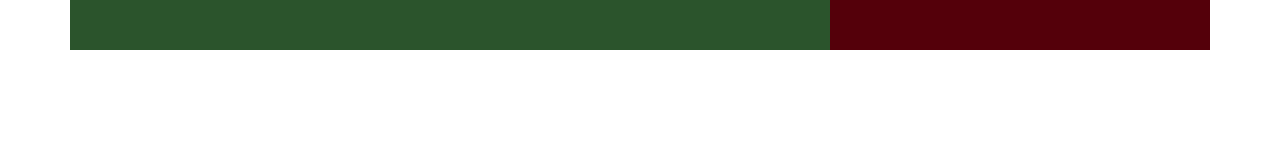
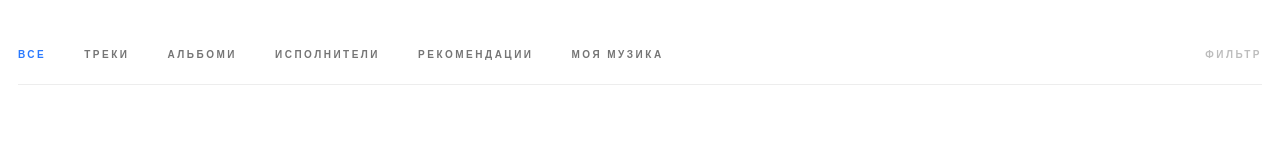
Before and after one commit to Golars/MusicOst, a plain HTML site: page index.html in a window 1280 px wide. Drawn offline with nearby package versions, Linux system fonts and the light colour scheme.

Commit message:
+index.html +main.less

```diff
--- /dev/null
+++ b/css/main.less
@@ -0,0 +1,46 @@
+@base-font: 'Open Sans', sans-serif;
+@base-font-size: 10px;
+@base-color:#757575;
+
+.container{
+  max-width: 1244px;
+  width: 100%;
+  padding: 0;
+}
+.m-menu-category{
+  font-family: @base-font;
+  background: #ffffff;
+  font-weight: bold;
+  letter-spacing: 2.5px;
+  font-size: @base-font-size;
+  text-transform: uppercase;
+  position: relative;
+  padding: 47px 0 22px;
+  border-bottom: 1px solid rgba(0, 0, 0, 0.07);
+
+  .top_menu a{
+    float: left;
+    margin-right: 38px;
+  }
+
+  a{
+    text-decoration: none;
+    cursor: pointer;
+    color:@base-color;
+  }
+  a:hover{
+    color: #2979ff;
+  }
+
+  a.active{
+    color: #2979ff;
+  }
+
+  .filter a{
+    color: #bdbdbd;
+  }
+  .filter{
+    position: absolute;
+    right:0;
+  }
+}
--- a/index.html
+++ b/index.html
@@ -5,15 +5,24 @@
     <title>Music</title>
     <link rel="stylesheet" type="text/css" href="css/bootstrap.css">
     <link rel="stylesheet" type="text/css" href="css/main.css">
+    <link href='https://fonts.googleapis.com/css?family=Open+Sans' rel='stylesheet' type='text/css'>
+    <link rel="stylesheet/less" type="text/css" href="css/main.less"/>
+    <script src="//cdnjs.cloudflare.com/ajax/libs/less.js/2.6.1/less.min.js"></script>
 </head>
 <body>
-    <section class="m-menu-category">
-        <div class="container">
-            <div class="row">
-                <div class="col-lg-8 col-xs-12" style="background-color: #2b542c; height: 50px"></div>
-                <div class="col-lg-4 col-xs-12" style="background-color: #54000a; height: 50px"></div>
-            </div>
+    <section class="m-menu-category container">
+        <div class="top_menu">
+            <a href="#" class="active">все</a>
+            <a href="#">треки</a>
+            <a href="#">альбоми</a>
+            <a href="#">исполнители</a>
+            <a href="#">рекомендации</a>
+            <a href="#">моя музика</a>
+        </div>
+        <div class="filter">
+            <a href="#">фильтр</a>
         </div>
     </section>
+    <section class="content"></section>
 </body>
 </html>
```
